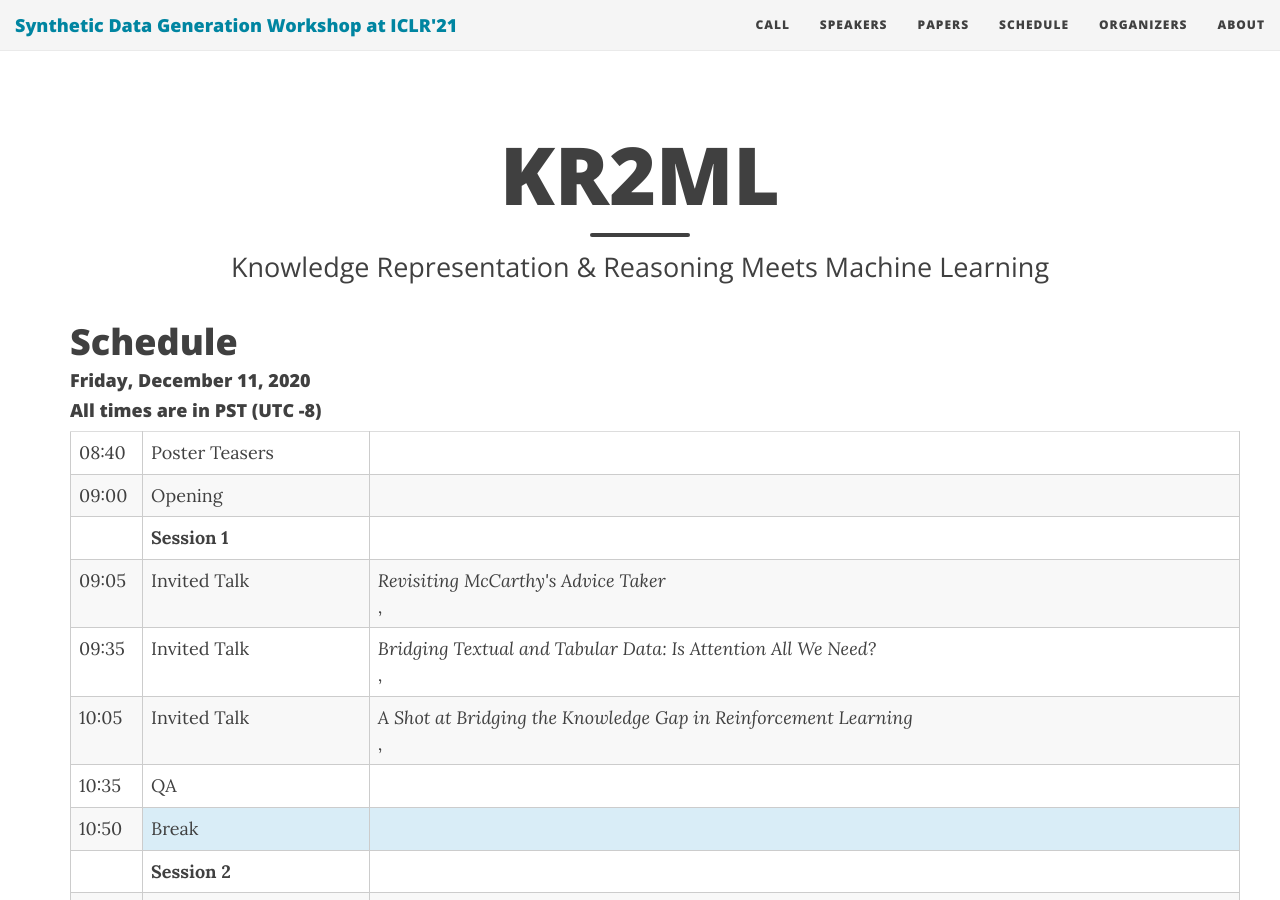
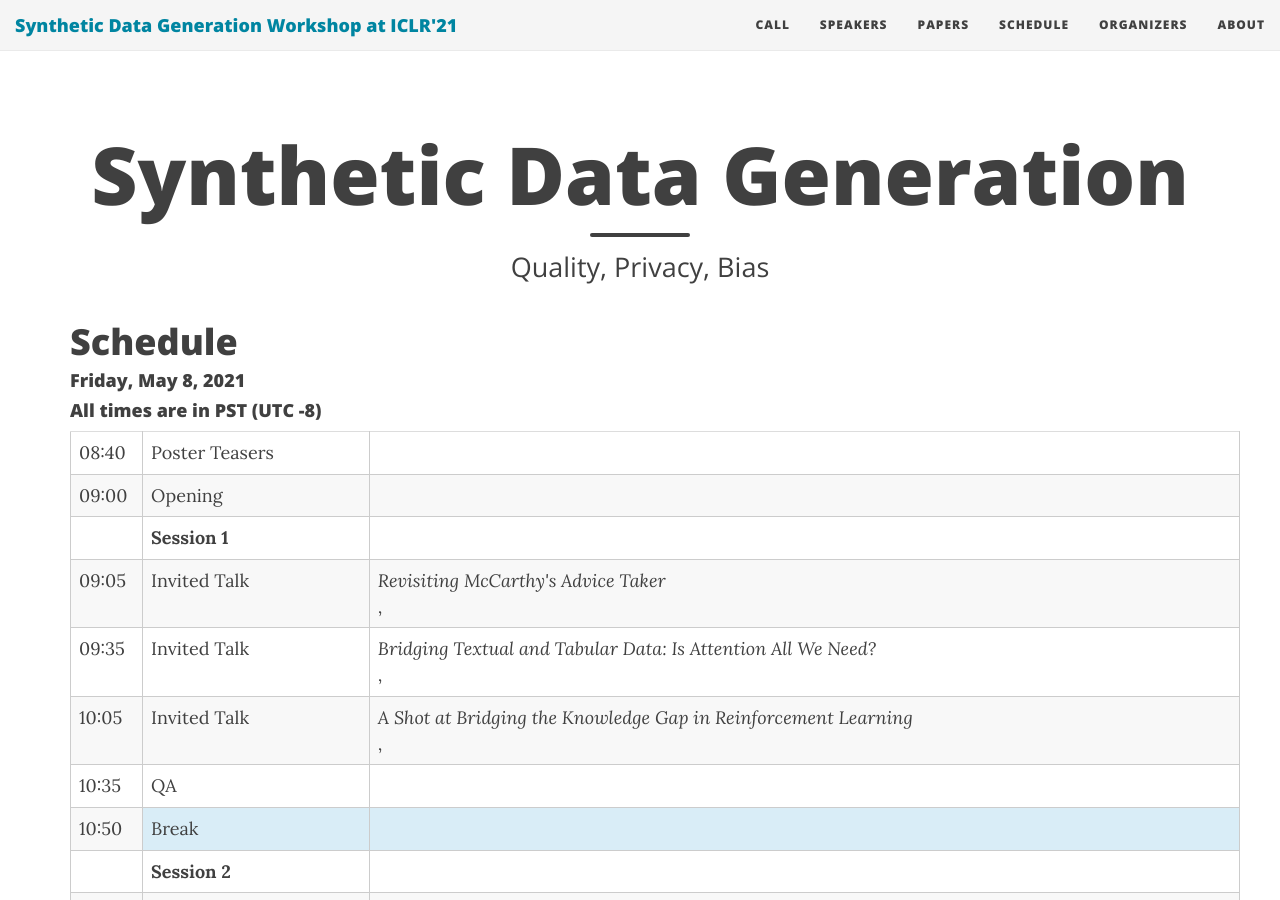
Before and after one commit to sdg-quality-privacy-bias/sdg-quality-privacy-bias.github.io, a Jekyll site: the page built from schedule.md, in a window 1280 px wide and 900 px high. Built offline with Jekyll 4.4.1, drawn with Linux system fonts in a browser that asks for light colours; nearby versions of some CDN libraries.

Commit message:
remove old workshop title

```diff
--- a/schedule.md
+++ b/schedule.md
@@ -1,13 +1,13 @@
 ---
 layout: page
-title: KR2ML
-subtitle: Knowledge Representation & Reasoning Meets Machine Learning
+title: Synthetic Data Generation
+subtitle: Quality, Privacy, Bias
 use-site-title: true
 ---
 
 # Schedule
 
-#### Friday, December 11, 2020
+#### Friday, May 8, 2021
 #### All times are in PST (UTC -8)
 <!-- #### Location: West 109 + 110, Area West Level 1 -->
 <!-- #### Live Video Stream: [link](https://slideslive.com/neurips/neurips-2019-west-109-110-live) -->
```
Also changed, not shown: speakers.md (+2 -2 lines).
